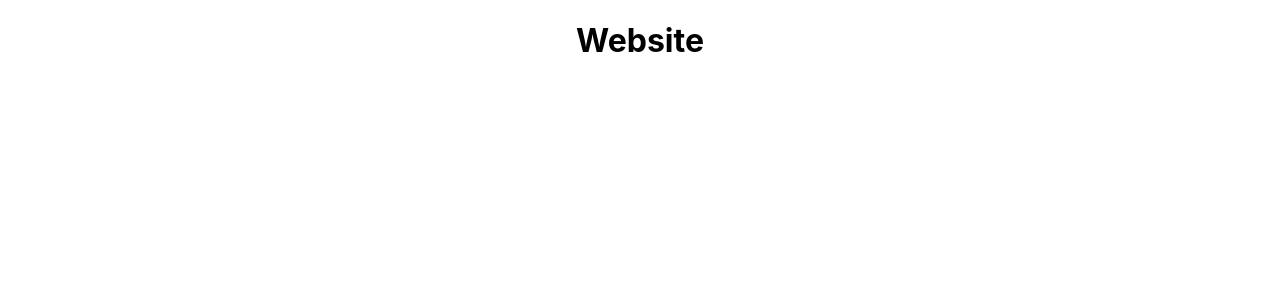
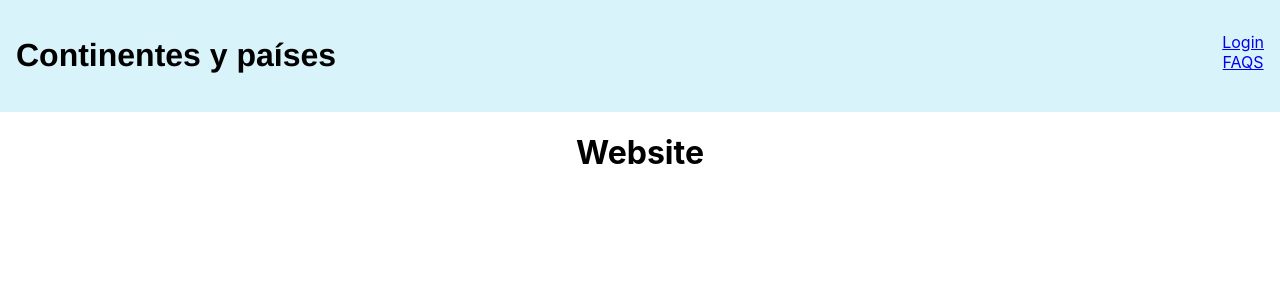
Before and after one commit to josusk8/prueba-react, a React (Create React App) app: page /website in a window 1280 px wide. Shown: the top 300 px of the page. Built offline with nearby package versions, Linux system fonts and the light colour scheme.

Commit message:
@Add router from login to website

```diff
--- a/package.json
+++ b/package.json
@@ -13,7 +13,7 @@
     "antd": "^4.22.8",
     "react": "^18.2.0",
     "react-dom": "^18.2.0",
-    "react-router-dom": "^6.3.0",
+    "react-router-dom": "6.3.0",
     "react-scripts": "^2.1.3",
     "typescript": "^4.8.2",
     "web-vitals": "^2.1.4"
--- a/src/App.tsx
+++ b/src/App.tsx
@@ -1,10 +1,9 @@
 import React from "react";
 import "./App.css";
-import { Route, Routes } from "react-router-dom";
+import { Link, Route, Routes } from "react-router-dom";
 import Login from "./login/login";
 
 const Root = () => <h1>Root</h1>;
-
 const Website = () => <h1>Website</h1>;
 const Faqs = () => <h1>FAQS</h1>;
 
@@ -12,6 +11,15 @@ const Faqs = () => <h1>FAQS</h1>;
 function App() {
   return (
     <div className="App">
+      <header>
+        <h1 className="tittle">Continentes y países</h1>
+      <nav>
+        <ul>
+          <li> <Link to="/login">Login</Link></li>
+          <li> <Link to="/faqs">FAQS</Link></li>
+        </ul>
+      </nav>
+      </header>
       <Routes>
         <Route path="/" element={<Root />}></Route>
         <Route path="/login" element={<Login />}></Route>
--- a/src/index.css
+++ b/src/index.css
@@ -1,13 +1,27 @@
 body {
   margin: 0;
-  font-family: -apple-system, BlinkMacSystemFont, 'Segoe UI', 'Roboto', 'Oxygen',
-    'Ubuntu', 'Cantarell', 'Fira Sans', 'Droid Sans', 'Helvetica Neue',
+  font-family: -apple-system, BlinkMacSystemFont, "Segoe UI", "Roboto", "Oxygen",
+    "Ubuntu", "Cantarell", "Fira Sans", "Droid Sans", "Helvetica Neue",
     sans-serif;
   -webkit-font-smoothing: antialiased;
   -moz-osx-font-smoothing: grayscale;
 }
 
 code {
-  font-family: source-code-pro, Menlo, Monaco, Consolas, 'Courier New',
+  font-family: source-code-pro, Menlo, Monaco, Consolas, "Courier New",
     monospace;
 }
+
+header {
+  display: flex;
+  align-content: center;
+  justify-content: space-between;
+  flex-direction: row;
+  padding: 16px;
+  background: rgba(209, 241, 248, 0.847) ;
+}
+
+nav ul {
+  list-style-type:  none;
+
+}
--- a/src/login/login.css
+++ b/src/login/login.css
@@ -12,3 +12,8 @@
 .secundaryForm{
     text-align: center;
 }
+
+.tittle{
+    font-family:Helvetica;
+    color: black;
+}
--- a/src/login/login.tsx
+++ b/src/login/login.tsx
@@ -1,34 +1,38 @@
 import React, { useState } from "react";
 import { Form, Input, Button, Checkbox } from "antd";
 import "./login.css";
-import { updateShorthandPropertyAssignment } from "typescript";
+import { Navigate, useNavigate } from "react-router-dom";
 
 const { Item } = Form;
 const { Password } = Input;
 
+
 function Login() {
-
-    const auth = (datos:any) =>{
-
-        if(datos.username === "admin" && datos.password === "admin"){
-            console.log("GENIAL")
-        }else{
-            console.log("NAIN")
-        }
+  const [toWebSite, setToWebSite] = React.useState(false)
 
 
-    }
+  if (toWebSite === true){
+    return <Navigate to = "/website"></Navigate>
+  }
 
 
-
+  const auth = (datos: any) => {
+    if (datos.username === "admin" && datos.password === "admin") {
+      setToWebSite(true)
+    } else {
+      setToWebSite(false)
+    }
+  };
 
   return (
     <div className="primaryForm">
       <div className="secundaryForm"></div>
-      <Form name="form" initialValues={{
-        remind: true
-      }}
-      onFinish={auth}
+      <Form
+        name="form"
+        initialValues={{
+          remind: true,
+        }}
+        onFinish={auth}
       >
         <Item
           label="User"
```
Also changed, not shown: src/Routes.tsx (added).
